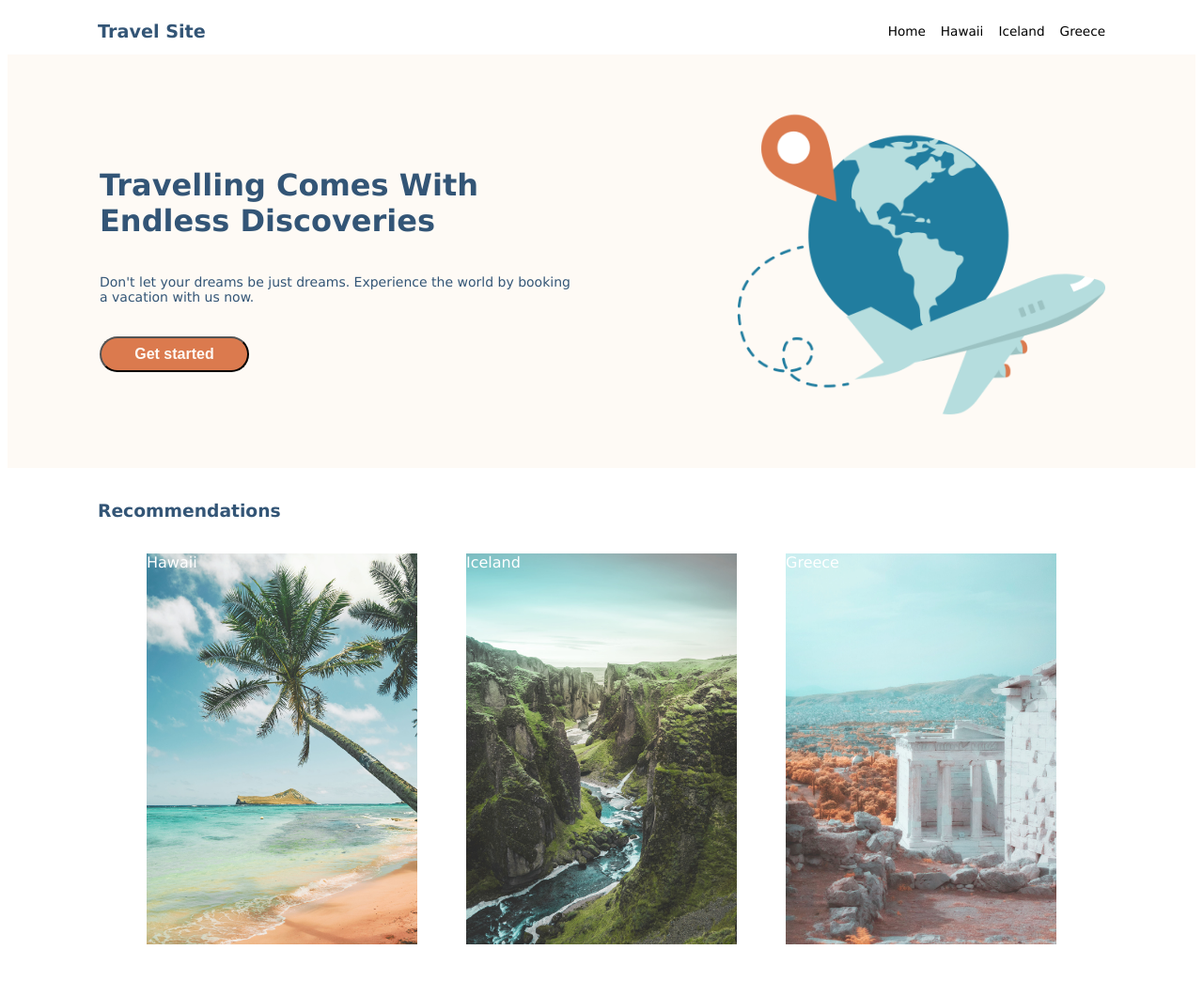
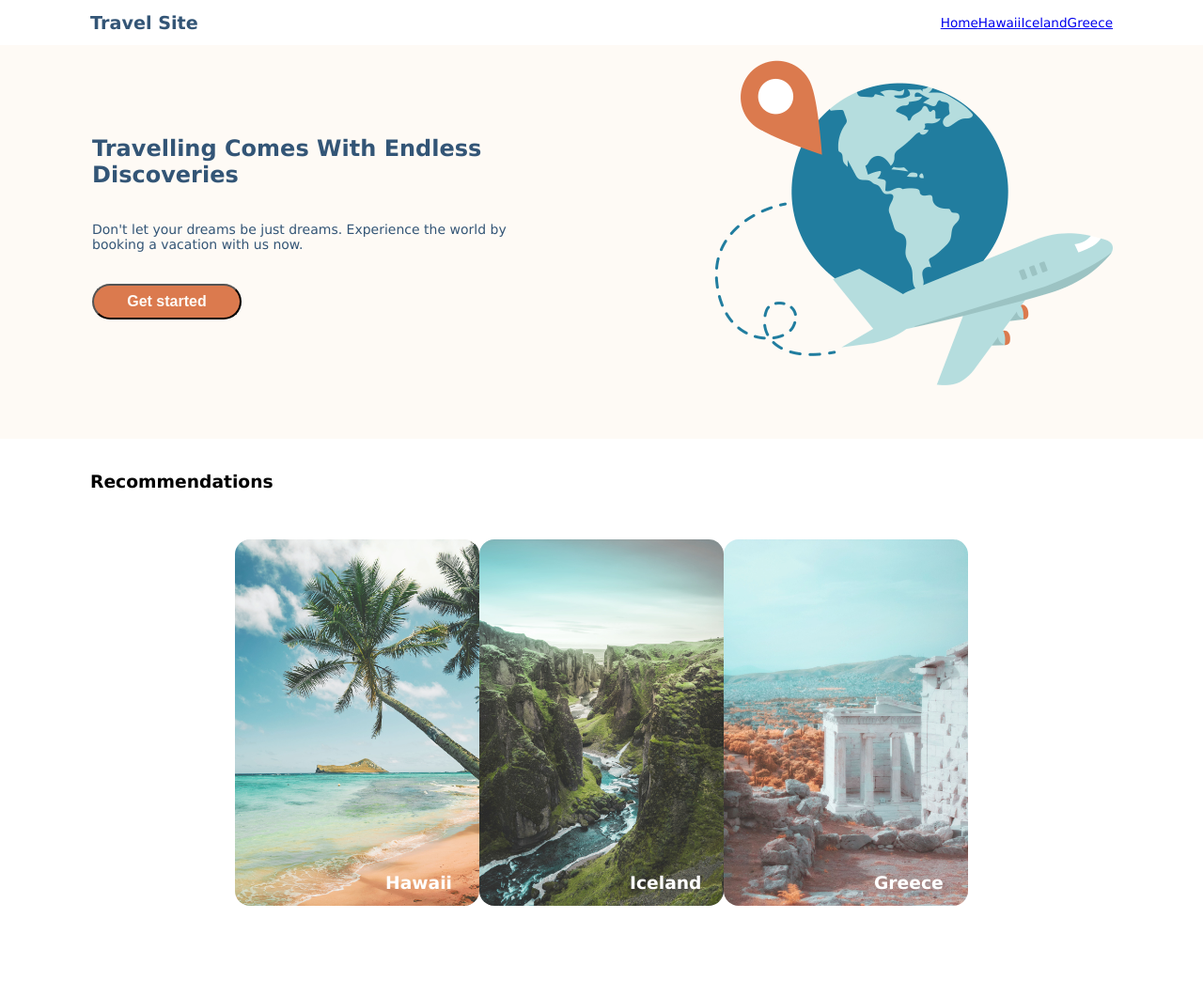
Before and after one commit to codeia94/leia-ooi-travelsite, a plain HTML site: page index.html in a window 1280 px wide. Shown: the whole page at 94% size. After the commit the page ends 1012 px from the top, so only its background shows below. Drawn offline with Linux system fonts and the light colour scheme.

Commit message:
Rename semantics, add site-header_wrapper styling in global.css, restyle <ul>.

```diff
--- a/css/global.css
+++ b/css/global.css
@@ -1,60 +1,57 @@
-
+* {
+    box-sizing: border-box;
+}
 
 body {
     font-family: Verdana;
-
+    margin: 0;
 }
 
+
+
 /* navigation css */
-.navigation {
+.site-header {
+    background-color: #FFFFFF;
+    position: fixed;
+    width: 100%;
+    top: 0;;
+    box-sizing: border-box;
+    padding: 0 6rem;
+}
+
+.site-header__wrapper {
     display: flex;
-    background-color: #FFFFFF;
-    padding: 0 6rem;
+    align-items: center;
     justify-content: space-between;
-    background-color: #FFFFFF;
-    height: 50px;
-    align-items: center;
 }
-.navigation-logo {
+
+.site-logo {
     color: #335576;
     font-size: larger;
     font-weight: bolder;
+    text-decoration: none;
 }
-.navigation-item {
+.navigation {
     display: flex;
-    padding-left: 1rem;
+    justify-content: center;
+    /* padding-left: 1rem; */
+
 }
 .navigation-list {
     display: flex;
-    text-align: right;
+    box-sizing: border-box;
+    padding-inline-start: 0;
+    /* text-align: justify; */
+
 }
 .navigation-link {
-    margin-left: 1rem;
+
+    /* margin-left: 1rem; */
+
 }
 li {
-    list-style-type: none;
+    list-style: none;
     font-size: 0.85rem;
 }
 
 /* navigation css */
-
-/* Recommendation Container */
-.card-container {
-    padding: 1rem 6rem;
-}
-
-.card-title {
-    color: #335576;
-}
-.card-item {
-    display: flex;
-    justify-content: center;
-    justify-content: space-around;
-}
-.card-image {
-    display: flex;
-}
-.card-list {
-    display: flex;
-}
-/*  */
--- a/css/main.css
+++ b/css/main.css
@@ -59,25 +59,16 @@
 .card-list {
     display: flex;
     margin: 1rem 0;
+    position: relative;
 }
 
-.card-img {
-    background-size: cover;
-    background-position: center;
-    width: 18rem;
-    height: 26rem;
+
+.card-list__text-wrapper {
+    position: absolute;
+    /* background-color: #335576; */
     color: white;
-    text-decoration: none;
+    top: 21rem;
+    left: 10rem;
 
 }
-
-.card-hawaii {
-    background-image: url(../assets/images/hawaii.jpg);
-}
-.card-iceland {
-    background-image: url(../assets/images/iceland.jpg);
-}
-.card-greece {
-    background-image: url(../assets/images/greece.jpg);
-}
 /*  */
--- a/index.html
+++ b/index.html
@@ -7,22 +7,29 @@
     <link rel="stylesheet" href="css/global.css">
     <link rel="stylesheet" href="css/main.css">
 <body>
-    <nav class="navigation">
-        <div class="navigation-logo">
-            <p>Travel Site</p>
+    <header class="site-header">
+        <div class="site-header__wrapper">
+            <a class="site-logo" href="index.html">Travel Site</a>
+            <nav class="navigation">
+                <ul class="navigation-list">
+                    <li class="navigation-item">
+                        <a href="index.html" class="navigation-link">Home</a>
+                    </li>
+                    <li class="navigation-item">
+                        <a href="pages/hawaii.html" class="navigation-link">Hawaii</a>
+                    </li>
+                    <li class="navigation-item">
+                        <a href="pages/iceland.html" class="navigation-link">Iceland</a>
+                    </li>
+                    <li class="navigation-item">
+                        <a href="pages/greece.html" class="navigation-link">Greece</a>
+                    </li>
+                </ul>
+            </nav>
         </div>
-        <div class="navigation-item">
-            <ul class="navigation-list">
-                <li><a href="index.html" class="navigation-link"></a>Home</li>
-                <li><a href="pages/hawaii.html" class="navigation-link"></a>Hawaii</li>
-                <li><a href="pages/iceland.html" class="navigation-link"></a>Iceland</li>
-                <li><a href="pages/greece.html" class="navigation-link"></a>Greece</li>
-            </ul>
-        </div>
+    </header>
 
-    </nav>
-
-    <header>
+    <section>
         <div class="hero-content">
             <div class="hero-text">
                 <div class="hero-title">
@@ -39,16 +46,14 @@
                 <img src="assets/images/hero.png" class="hero-img" alt="airplane global">
             </div>
         </div>
-    </header>
+    </section>
 
     <main>
         <article class="card-container">
-            <div class="card-title">
-                <h3>Recommendations</h3>
-            </div>
+            <h3>Recommendations</h3>
             <div class="card-item">
                 <div class="card-list">
-                    <a href="pages/hawaii.html" class="card-img card-hawaii">Hawaii</a>
+                    <!-- <a href="pages/hawaii.html" class="card-img card-hawaii">Hawaii</a>
                 </div>
                 <div class="card-list">
                     <a href="pages/iceland.html" class="card-img card-iceland">Iceland</a>
@@ -56,14 +61,27 @@
                 <div class="card-list">
                     <a href="pages/greece.html" class="card-img card-greece">Greece</a>
                 </div>
-
-
-                    <!-- <a href="pages/iceland.html" class="card-list">
+          -->
+                <div class="card-list__image-link">
+                    <a href="pages/hawaii.html" class="card-list">
+                        <img src="assets/images/hawaii.jpg" class="card-image" width="260px" alt="hawaii image">
+                        <div class="card-list__text-wrapper">
+                            <h3 class="card-list__image-title">Hawaii</h3>
+                        </div>
+                    </a>
+                </div>
+                    <a href="pages/iceland.html" class="card-list">
                         <img src="assets/images/iceland.jpg" class="card-image" width="260px" alt="iceland image">
+                        <div class="card-list__text-wrapper">
+                            <h3 class="card-list__image-title">Iceland</h3>
+                        </div>
                     </a>
                     <a href="pages/greece.html" class="card-list">
                         <img src="assets/images/greece.jpg" class="card-image" width="260px" alt="greece image">
-                    </a>  -->
+                        <div class="card-list__text-wrapper">
+                            <h3 class="card-list__image-title">Greece</h3>
+                        </div>
+                    </a>
             </div>
 
         </article>
```
